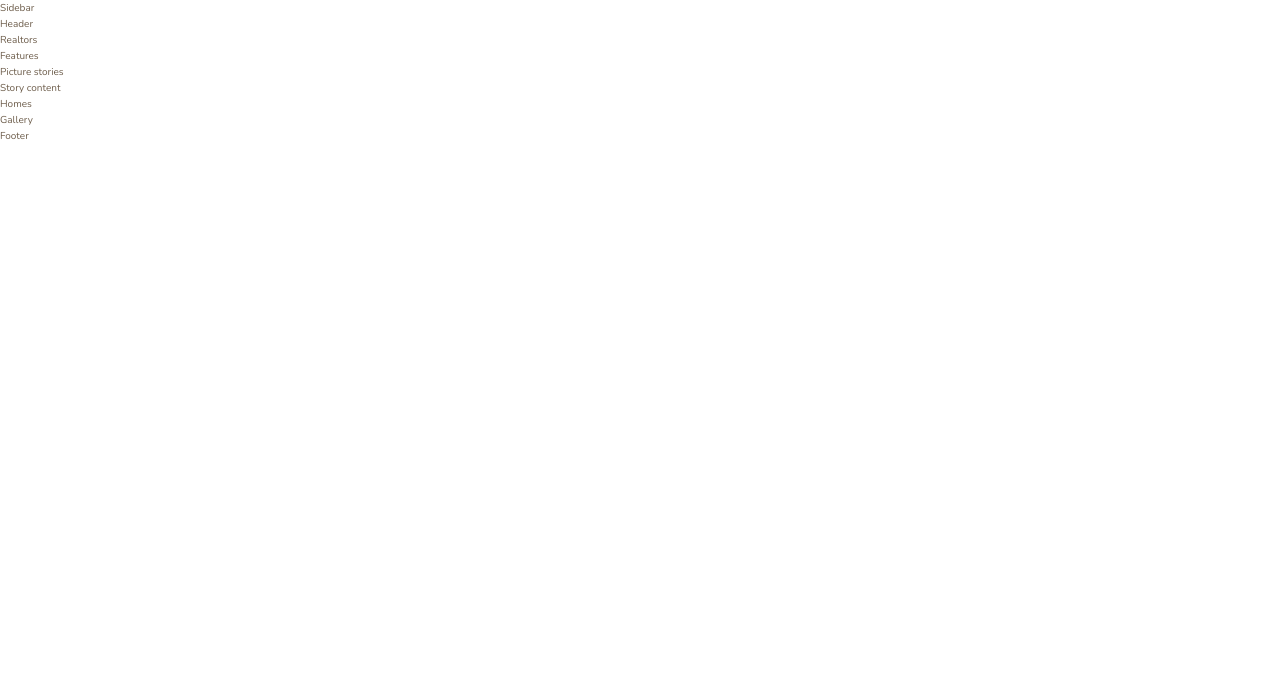
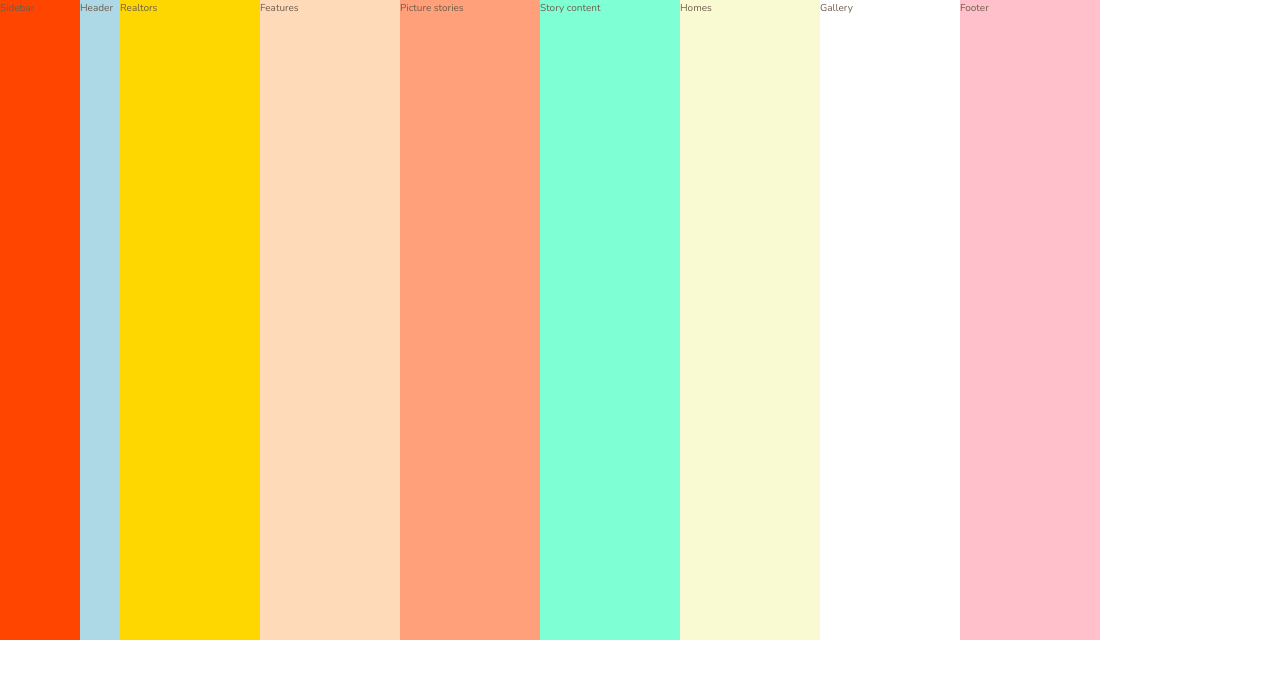
Before and after one commit to Nessvah/nexter, a website: page index.html in a window 1280 px wide. Drawn offline with nearby package versions, Linux system fonts and the light colour scheme.

Commit message:
structure grid template rows and columns and switch between sass variables to css variables

```diff
--- a/sass/_base.scss
+++ b/sass/_base.scss
@@ -1,18 +1,20 @@
-// COLOR VARIABLES
-$color-primary: #c69963;
-$color-primary-dark: #b28451;
+// VARIABLES
 
-$color-secondary: #101d2c;
+:root {
+  // COLOR VARIABLES
 
-$color-grey-light-1: #f9f7f6;
-$color-grey-light-2: #aaa;
+  --color-primary-dark: #b28451;
+  --color-secondary: #101d2c;
 
-$color-grey-dark-1: #54483a;
-$color-grey-dark-2: #6d5d4b;
+  --color-grey-light-1: #f9f7f6;
+  --color-grey-light-2: #aaa;
+  --color-grey-dark-1: #54483a;
+  --color-grey-dark-2: #6d5d4b;
 
-// FONT VARIABLES
-$font-primary: "Nunito", sans-serif;
-$font-display: "Josefin Sans", sans-serif;
+  // FONT VARIABLES
+  --font-primary: "Nunito", sans-serif;
+  --font-display: "Josefin Sans", sans-serif;
+}
 
 // GLOBALS
 
@@ -30,8 +32,26 @@ html {
 }
 
 body {
-  font-family: $font-primary;
-  color: $color-grey-dark-2;
+  font-family: var(--font-primary);
+  color: var(--color-grey-dark-2);
   font-weight: 300;
   line-height: 1.6;
 }
+
+// MAIN CONTAINER
+
+.container {
+  display: grid;
+  grid-template-rows: 80vh min-content auto 40vw repeat(3, min-content); // layout responsive and adaptive right from the beginning
+  // start with a simple 8 col grid
+  grid-template-columns:
+    [sidebar-start] 8rem [sidebar-end full-start] 1fr [center-start] repeat(
+      8,
+      [col-start] minmax(min-content, 14rem) [col-end]
+    )
+    [center-end] 1fr [sidebar-end];
+  /* 8rem for the sidebar
+  full width 1140/8 =  142.5px = 14.25rem (14rem)
+  1fr for the edges of the page (full-bleed sections
+  And then we name the columns)*/
+}
```
Also changed, not shown: css/main.css, 1 other file.
